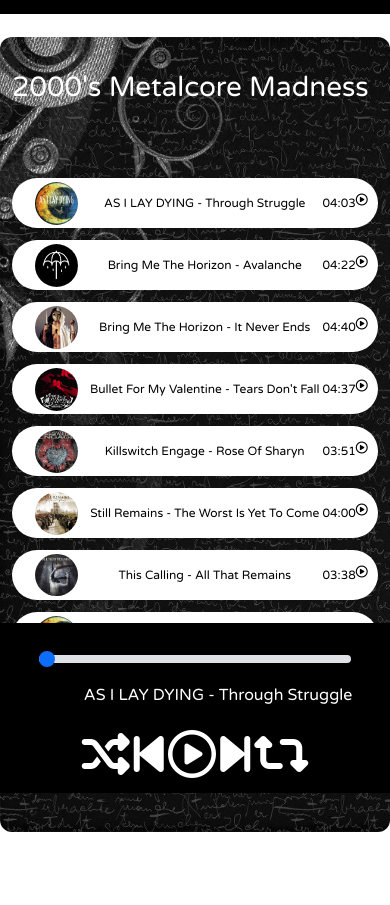
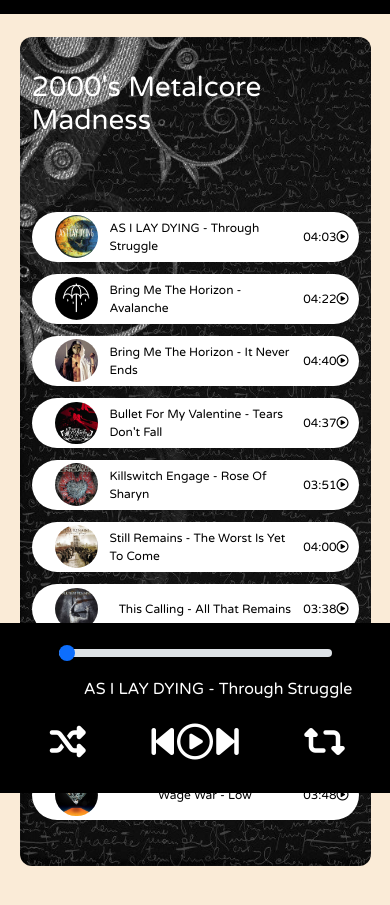
Before and after one commit to devkakeri06/Spotify-Clone, a plain HTML site: page index.html in a window 390 px wide. Shown: the part 51-956 px from the top of the page. Drawn offline with nearby package versions, Linux system fonts and the light colour scheme.

Commit message:
Update style.css

```diff
--- a/style.css
+++ b/style.css
@@ -1,7 +1,8 @@
 @import url("https://fonts.googleapis.com/css2?family=Ubuntu&display=swap");
 @import url("https://fonts.googleapis.com/css2?family=Varela+Round&display=swap");
+
 body {
-  background-color: antiquewhite;
+  background-color: antiquewhite !important ;
 }
 
 * {
@@ -43,7 +44,7 @@
   color: white;
   font-family: "Varela Round", sans-serif;
   display: flex;
-  margin: 23px auto;
+  margin: 23px 20px;
   width: 70%;
   border-radius: 12px;
   padding: 34px;
@@ -54,7 +55,7 @@
 .bottom {
   position: sticky;
   bottom: 0;
-  height: 130px;
+  height: 145px;
   background-color: black;
   color: white;
   display: flex;
@@ -66,13 +67,17 @@
 .icons {
   margin-top: 14px;
   text-align: center;
+  margin-bottom: 14px;
+
+  margin-top: 23px;
+  margin-bottom: 23px;
 }
 .icons i {
   cursor: pointer;
 }
 
 #myProgressBar {
-  width: 80vw;
+  width: 70vw;
   cursor: pointer;
 }
 
@@ -115,9 +120,33 @@
   opacity: 0;
   transition: opacity 0.4s ease-in;
 }
+#shuffle {
+  position: absolute;
+  right: 78vw;
+}
+#loop {
+  position: absolute;
+  left: 78vw;
+}
+#previous:hover {
+  color: limegreen;
+}
+#masterPlay:hover {
+  color: limegreen;
+}
+#next:hover {
+  color: limegreen;
+}
+#shuffle:hover {
+  color: #b1e693;
+}
+#loop:hover {
+  color: #b1e693;
+}
 @media only screen and (max-width: 1100px) {
   .bottom .icons {
     margin-top: 23px;
+    margin-bottom: 23px;
   }
   .bottom {
     height: 170px;
@@ -126,28 +155,41 @@
 @media only screen and (max-width: 725px) {
   .container {
     font-size: 14px;
+    max-width: 90vw !important;
   }
   .timestamp {
     display: flex;
     justify-content: space-evenly;
     margin-left: 3px;
     margin-right: 10px;
+    align-items: center;
   }
   .songItem img {
     margin-right: 12px;
   }
+  .icons {
+    font-size: 12px;
+  }
 }
+
 @media only screen and (max-width: 595px) {
   .container {
     font-size: 12px;
+    margin-left: 20px;
+    margin-right: 20px;
+    max-width: 90vw !important;
   }
   .timestamp {
     display: flex;
     justify-content: space-evenly;
     margin-left: 3px;
     margin-right: 10px;
+    align-items: center;
   }
   .songItem img {
     margin-right: 12px;
   }
+  .icons {
+    font-size: 12px;
+  }
 }
```
